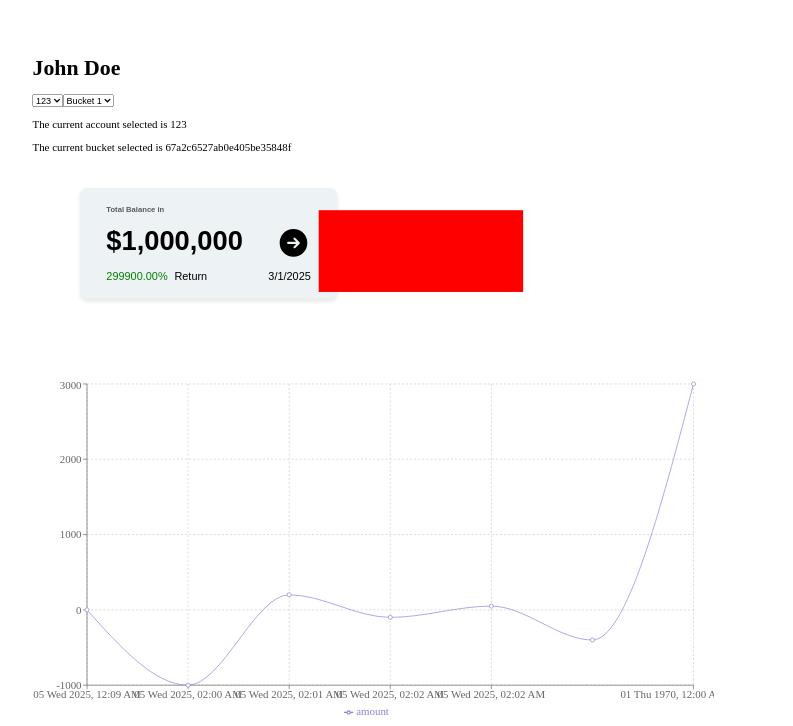
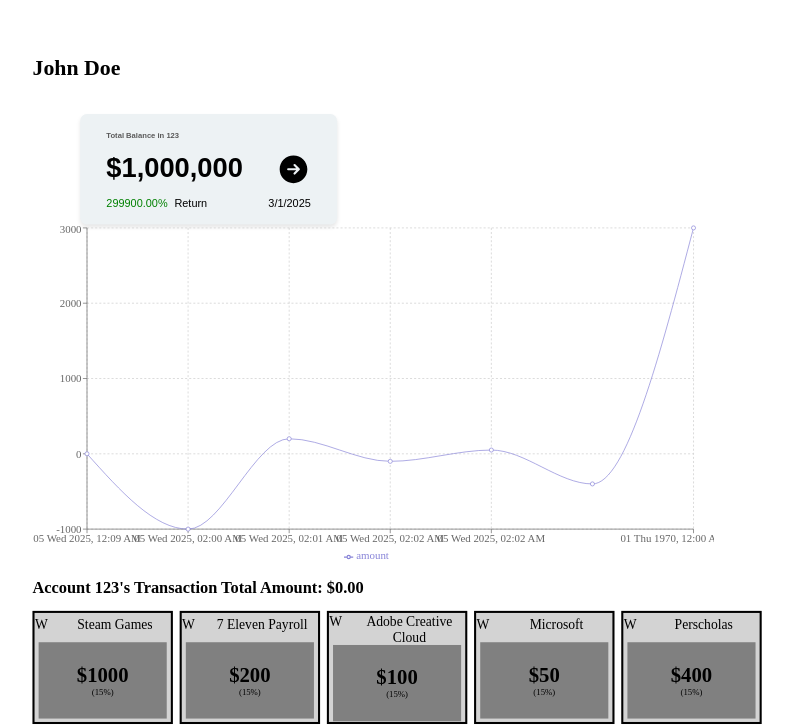
Before and after one commit to sstokesgmu/Budget-Me-App, a React (Vite) app: page / in a window 1280 px wide. Shown: the part 129-855 px from the top of the page, without its empty margins (251-1044 px from the left). Built offline with nearby package versions, Linux system fonts and the light colour scheme.

Commit message:
Made searchable dropdown a child of the Debrief component

```diff
--- a/src/components/Debrief.jsx
+++ b/src/components/Debrief.jsx
@@ -1,24 +1,35 @@
 //libraries
 import { useState } from "react";
-
 //styles
 import classes from "./Debrief.module.css";
-
 //utilities
 import { PERCENTAGE_CHANGE_INTERFACE, FORMATTER } from "../utilities/Math";
+
+//Componenets
+import SearchableDropdown from "./SearchableDropdown";
 
 //props percentage change, current amount, change amount
 export default function Debrief({
   percentage,
   totalAmount,
   accountName,
-  changeOptions,
+  dropdownConfig,
 }) {
+  const [isOptionsOpened,setOptions] = useState(false);
+
   totalAmount = 1000000;
+
+  function openOptions()
+  {
+    setOptions(previous => !previous);
+  }
+
+
+
   //fsor each character return a span insert '$' at the start of the string
   let digitContainer = FORMATTER.format(totalAmount ?? 0).split("");
-
   return (
+    <>
         <section className={classes.card}>
           <div>
             {/*Debrief-show account information */}
@@ -40,7 +51,7 @@ export default function Debrief({
                   viewBox="0 0 24 24"
                   fill="currentColor"
                   className="size-1s"
-              onClick={changeOptions}
+                  onClick={openOptions}
                   width={50}
                 >
                   <path
@@ -71,5 +82,12 @@ export default function Debrief({
             </div>
           </div>
         </section>
+        {isOptionsOpened && dropdownConfig && <SearchableDropdown options={[...dropdownConfig?.options]}
+            handleChange= { (value) =>{
+                openOptions()
+                dropdownConfig?.func(value)
+              }
+            }/>}
+    </>
   );
 }
--- a/src/components/SearchableDropdown.jsx
+++ b/src/components/SearchableDropdown.jsx
@@ -1,63 +1,54 @@
 import {useState,} from 'react';
 
-export default function SearchableDropdown({options,label}) {
+export default function SearchableDropdown({options, handleChange}) {
+    options.forEach((element, index, array) =>
+      {array[index] = typeof element === 'string' ? element : String(element)});
+
+
     const [query, setQuery] = useState('');
-    const [isOpen, setIsOpen] = useState(false);
     //Todo: handle selecting an item,
 
-  //Todo: when we select a time the list will close
 
 
-    const filter = (options) => {
-        return options.filter((option =>
-            {
-                let string=option[label].toLowerCase(); // Convert the option's label to lowercase
-                return string.indexOf(query.toLowerCase()) > -1; //Ensure it
-            }))
-    }
+  //Todo: cleanup
 
+//   useEffect(() => {
+//     document.addEventListener("click", toggle);
+//     return () => document.removeEventListener("click", toggle);
+//   }, []);
+
+  function filter(options) {
+      return options.filter((option,index) => {
+        let string = option.toLowerCase();
+        return string.indexOf(query.toLowerCase()) > -1
+      });
+  };
+
+  function selectAnOption(option){
+    setQuery(()=>'');
+    handleChange(option);
+  }
   return (
     <div>
-      {/*Search Bar*/}
-      <div>This is the serch bar</div>
-      {/* <svg
-        xmlns="http://www.w3.org/2000/svg"
-        fill="none"
-        viewBox="0 0 24 24"
-        strokeWidth={1.5}
-        stroke="currentColor"
-        className="size-6"
-      >
-        <path
-          strokeLinecap="round"
-          strokeLinejoin="round"
-          d="m15.75 15.75-2.489-2.489m0 0a3.375 3.375 0 1 0-4.773-4.773 3.375 3.375 0 0 0 4.774 4.774ZM21 12a9 9 0 1 1-18 0 9 9 0 0 1 18 0Z"
-        />
-      </svg> */}
-
       <input
         type="text"
         name="choosingAnAccount"
         placeholder="Enter Account here"
         onChange ={(e) => {setQuery(e.target.value)}}
       >
-
       </input>
-      <div className={`content ${isOpen ? 'open':''}`}>
+      <div>
             {filter(options).map((option,index) =>
                 {
                     return(
-                        <div key={index}>
-                            {option[label]}
+                        <div key={`account ${index}`} onClick={()=>selectAnOption(option)} >
+                            {option}
                         </div>
                     )
                 })
             }
       </div>
-
-      {/* List of searchable items */}
     </div>
-
   );
 }
 
--- a/src/pages/Dashboard.jsx
+++ b/src/pages/Dashboard.jsx
@@ -8,6 +8,7 @@ import {USER_SEED,ACCOUNTS_SEED,TRANSACTION_SEED} from '../utilities/seed'
 import {percentageChange,} from '../utilities/Math'
 //Components
 import Debrief from '../components/Debrief';
+import SearchableDropdown from '../components/SearchableDropdown';
 import LineChart_Budget from '../components/LineChart';
 import Carousel from '../components/Carousel';
 
@@ -37,38 +38,31 @@ export default function Dashboard(){
 
     //conditional check inside the initializer
     const [bucket, setBucket] = useState(account.bucket && account.bucket.length > 0 ? searchForTransaction(account.bucket[0]) : null);
-    function handleAccountChange(event){
-        console.log(event.target.value);
-        const newAccount = searchForAccount(event.target.value);
+
+
+
+
+    function handleAccountChange(value){
+        const newAccount = searchForAccount(value);
         setAccount(newAccount);
         //TODO: create a useEffect function to watch for account changes.
         setBucket(newAccount.bucket && newAccount.bucket.length > 0 ? searchForTransaction(newAccount.bucket[0]) : null)
     }
     function handleBucketChange(event){setBucket(searchForTransaction(event.target.value));}
+
     return(
         <StrictMode>
         <span>
             <h1>{user.name}</h1>
-            <select name='accounts'  onChange={handleAccountChange}>
-                {user.accounts.map(account => <option key={account} value={account}>{account}</option>)}
-            </select>
-            <select name='buckets' onChange={handleBucketChange}>
-                {account.bucket && account.bucket.map((element,index) => <option key={element} value={element}>{`Bucket ${index + 1}`}</option>)}
-            </select>
-            <p>The current account selected is {account.account_num}</p>
-            {/* <pre>{JSON.stringify(account)}</pre> */}
-            <p>{account.bucket.length > 0 ? `The current bucket selected is ${bucket.id}`: `The account has no bucket`}</p>
-            {/* <pre>{account.bucket && JSON.stringify(bucket)}</pre> */}
-            {/* <h1>Side Bar</h1> The navigation bar can be the sidebar */}
-             {/* <h1>Side Bar</h1> The navigation bar can be the sidebar */}
             <section style={{display: 'flex', justifyContent: 'center', width: '100%',  marginTop: '50px', flexDirection:'column'}}>
-                <div style={{position:'relative', left: '70px'}}>
+                <div style={{position:'relative', left: '70px',}}>
                     <Debrief
-                    percentage=
-                    {percentageChange(account.starting_amount, account.current_amount)}
-                    totalAmount={account.current_amount}/>
-
-                    <div style={{width:'300px', height:'120px', backgroundColor:'red', position:'relative', bottom:130, left:350}}></div>
+                    accountName={account.account_num}
+                    percentage={percentageChange(account.starting_amount, account.current_amount)}
+                    totalAmount={account.current_amount}
+                    passUpFunc = {(value) => handleAccountChange(value)}
+                    dropdownConfig={{options:user.accounts, func:(value) => handleAccountChange(value)}}
+                    />
                 </div>
                 <div style={{display: 'flex', marginTop: '0px'}}>
                     {/* Left component (Debrief) takes up 30% */}
@@ -87,3 +81,57 @@ export default function Dashboard(){
         </StrictMode>
     );
 }
+
+{/*
+<div
+                                        style={{
+                                        width: '300px',
+                                        height: 'auto',  // Allow height to grow based on content
+                                        backgroundColor: 'white',  // Change background to white for card style
+                                        position: 'relative',
+                                        bottom: 130,
+                                        left: 400,
+                                        borderRadius: '10px',  // Rounded corners for a card look
+                                        padding: '20px',  // Add some padding
+                                        boxShadow: '0 4px 8px rgba(0, 0, 0, 0.1)',  // Subtle shadow for depth
+                                        display: 'flex',
+                                        flexDirection: 'column',
+                                        gap: '10px',  // Space between elements
+                                        }}
+                                    >
+                                        <select
+                                        name='accounts'
+                                        onChange={handleAccountChange}
+                                        style={{
+                                            padding: '10px',
+                                            borderRadius: '5px',
+                                            border: '1px solid #ddd',  // Light border
+                                            fontSize: '14px',
+                                        }}
+                                        >
+                                        {user.accounts.map(account => (
+                                            <option key={account} value={account}>
+                                            {account}
+                                            </option>
+                                        ))}
+                                        </select>
+
+                                        {/* <select
+                                        name='buckets'
+                                        onChange={handleBucketChange}
+                                        style={{
+                                            padding: '10px',
+                                            borderRadius: '5px',
+                                            border: '1px solid #ddd',  // Light border
+                                            fontSize: '14px',
+                                        }}
+                                        >
+                                        {account.bucket &&
+                                            account.bucket.map((element, index) => (
+                                            <option key={element} value={element}>
+                                                {`Bucket ${index + 1}`}
+                                            </option>
+                                            ))}
+                                        </select> */}
+                                    {/* </div>
+                                    )} */}
```
Also changed, not shown: src/components/Carousel.jsx (+0 -12 lines). Lines whose indentation alone changed are shown as unchanged.
